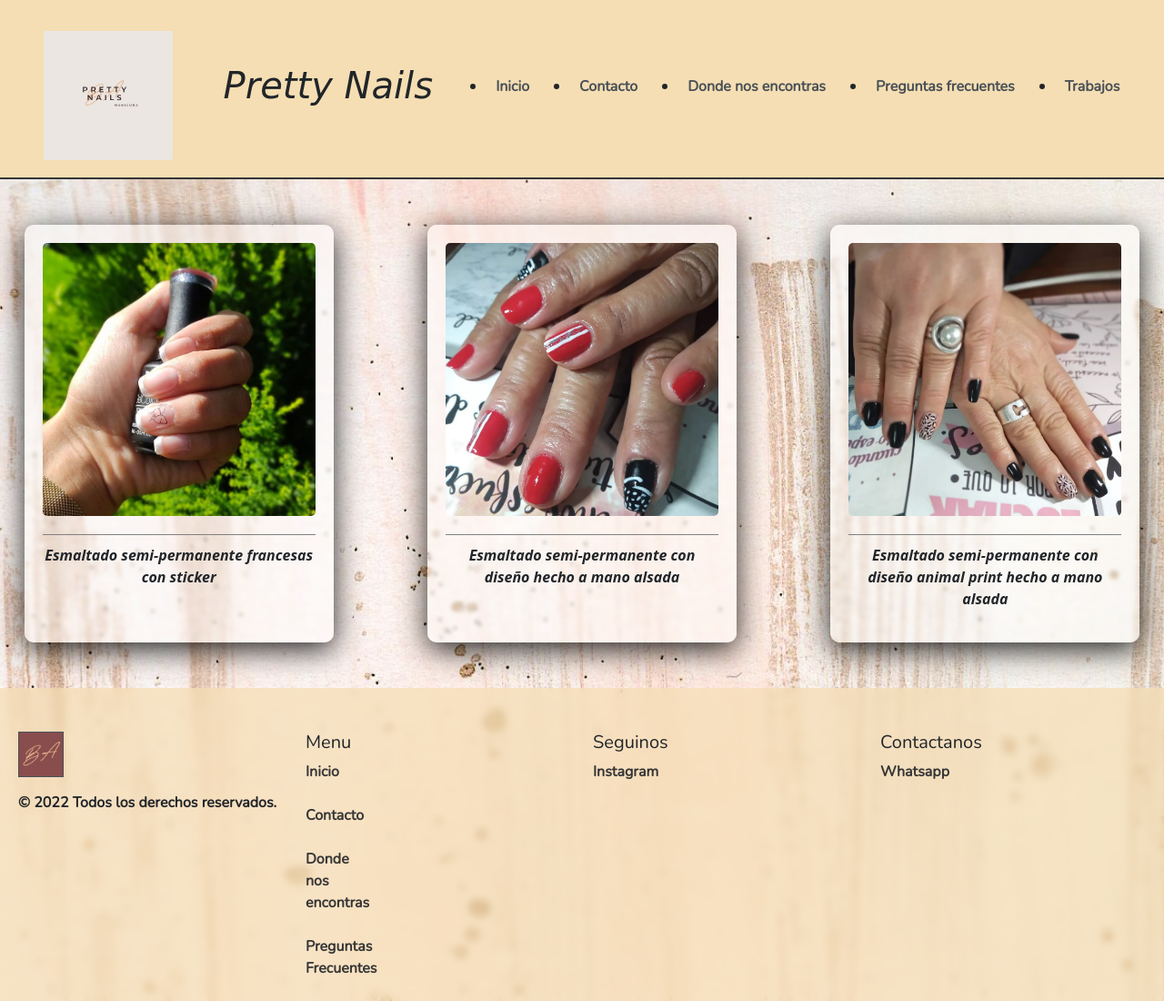
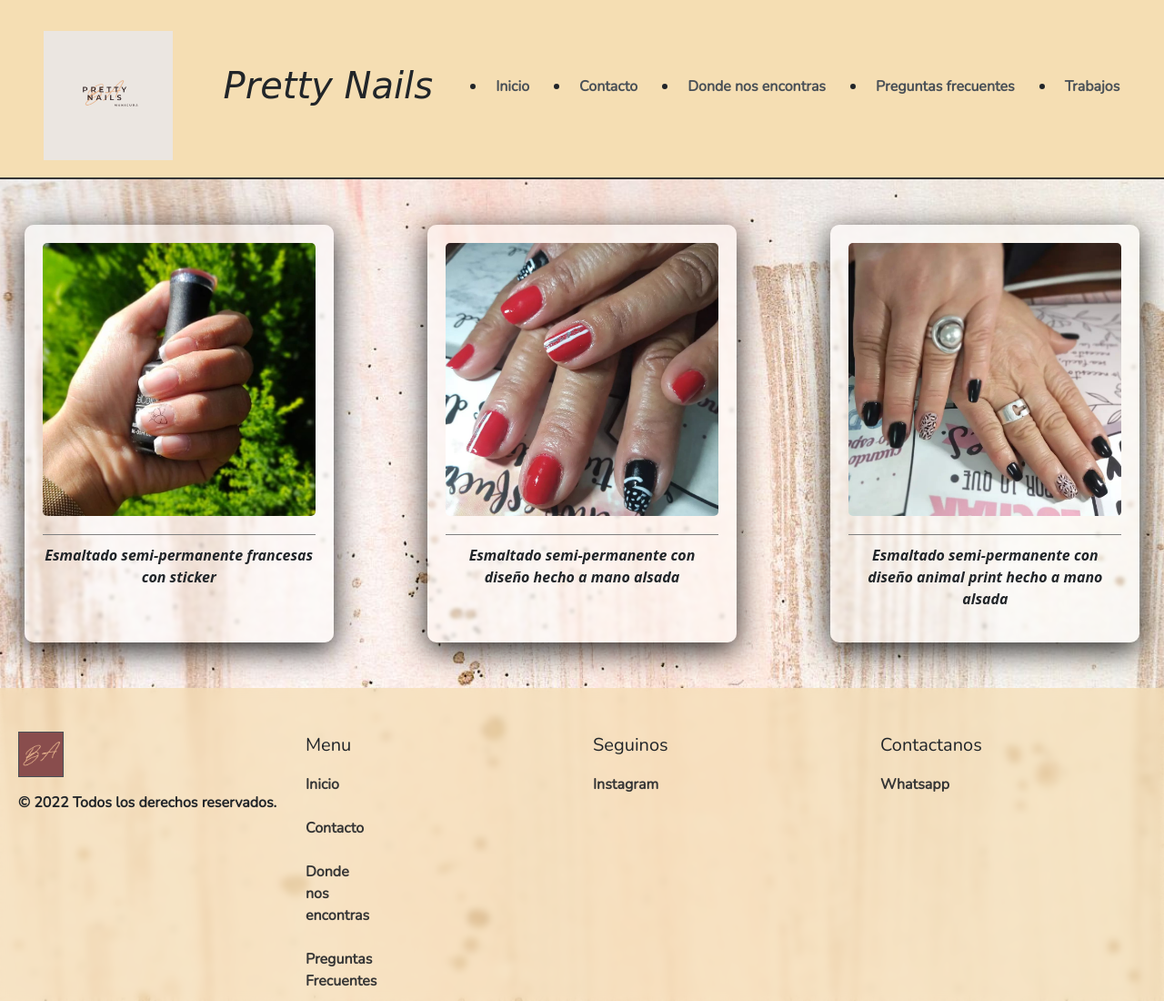
Before and after one commit to LautaroTresca/Mi-proyecto-final, a website: page pages/trabajos.html in a window 1280 px wide. Shown: the top 1100 px of the page at 91% size. Drawn offline with nearby package versions, Linux system fonts and the light colour scheme; a web font is replaced by a local one.

Commit message:
pequeños cambios en la semantica del html

```diff
--- a/pages/trabajos.html
+++ b/pages/trabajos.html
@@ -84,7 +84,7 @@
         </div>
 
         <div class="col">
-          <h5>Menu</h5>
+          <p class="titulos-footer">Menu</p>
           <ul class="nav flex-column">
               <li class="nav-item mb-2"><a href="../index.html" class="nav-link p-0 text-muted"><p class="p-footer">Inicio</p></a></li>
               <li class="nav-item mb-2"><a href="contacto.html" class="nav-link p-0 text-muted"><p class="p-footer">Contacto</p></a></li>
@@ -95,7 +95,7 @@
         </div>
 
         <div class="col">
-          <h5>Seguinos</h5>
+          <p class="titulos-footer">Seguinos</p>
             <ul class="nav flex-column">
               <li class="nav-item mb-2">
                 <a href="https://www.instagram.com/ba.pretty_nails/" class="nav-link p-0 text-muted">
@@ -105,7 +105,7 @@
         </div>
 
         <div class="col">
-          <h5>Contactanos</h5>
+          <p class="titulos-footer">Contactanos</p>
           <ul class="nav flex-column">
             <li>
               <a href="https://api.whatsapp.com/send?phone=543571327632&text=Hola%20Pretty%20Nails,%20queria%20saber%20mas%20sobre" class="nav-link p-0 text-muted"><p class="p-footer">Whatsapp</p></a>
--- a/scss/_general.scss
+++ b/scss/_general.scss
@@ -144,3 +144,11 @@ body{
     color: $gris-2;
     width: min-content;
 }
+
+
+
+
+.titulos-footer{
+    font-size: 20px;
+    font-weight: normal;
+}
```
Also changed, not shown: index.html (+3 -3 lines), pages/contacto.html (+12 -8 lines), pages/dondenosencontras.html (+3 -3 lines), pages/preguntasfrecuentes.html (+3 -3 lines), css/style.css, scss/variables/_variables.scss (line endings or trailing spaces).
